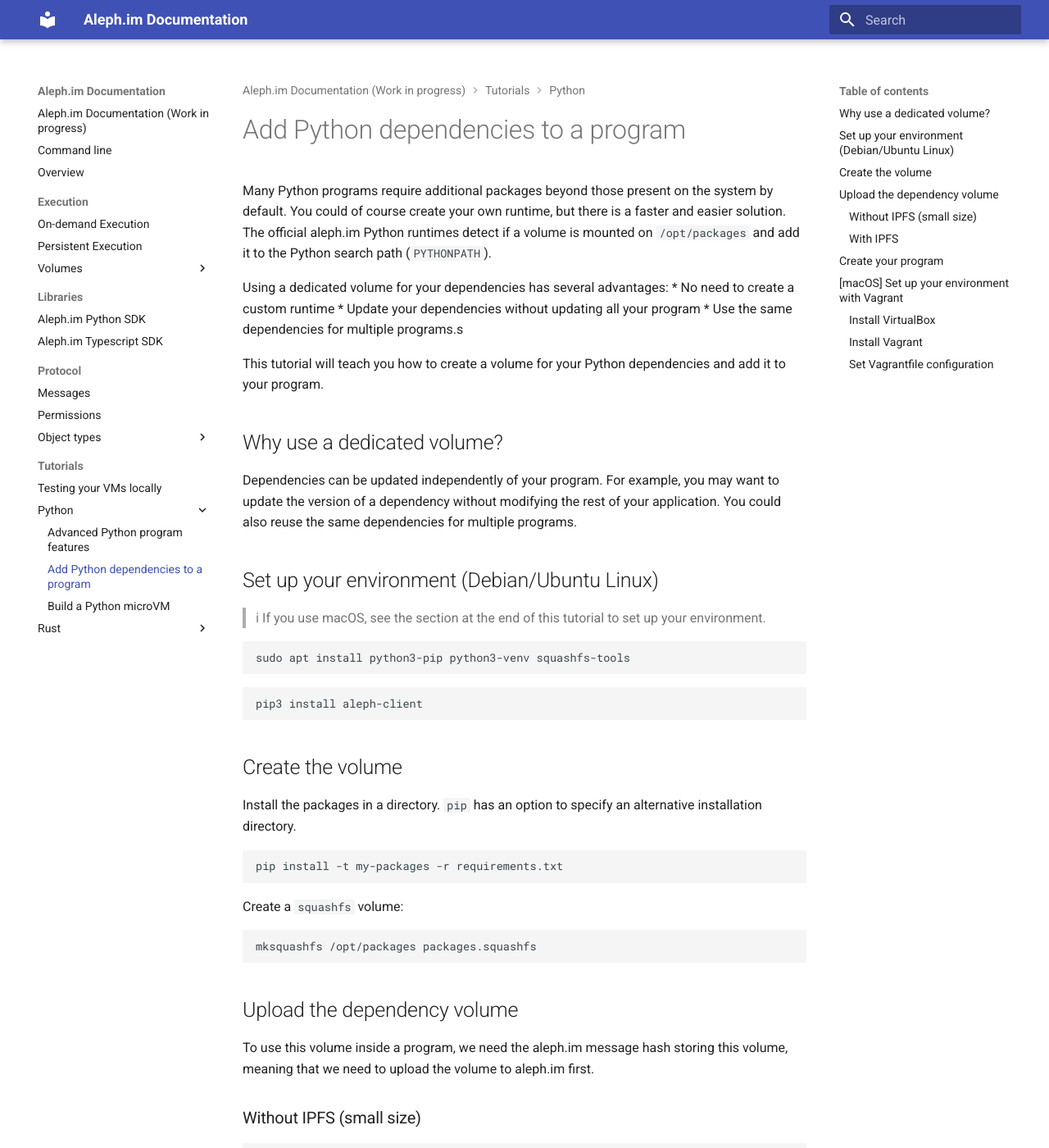
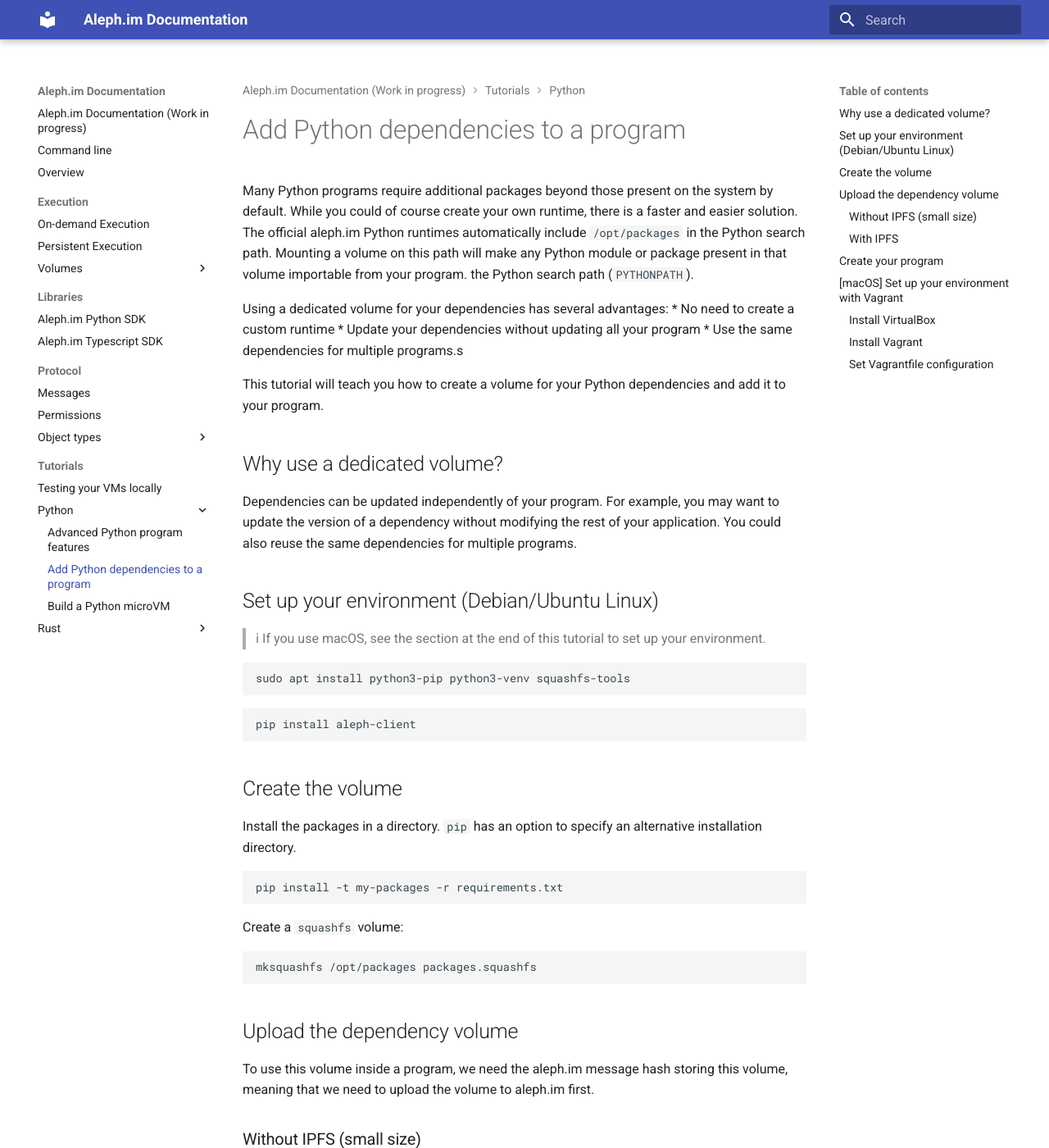
Before and after one commit to aleph-im/aleph-docs, an MkDocs documentation site: the page built from docs/tutorials/python/dependency_volume.md, in a window 1280 px wide and 1400 px high. Shown: the whole window at 82% size. Built offline with MkDocs 1.6.1 and Material for MkDocs 9.7.7, drawn with Linux system fonts in a browser that asks for light colours; some of the changed text lies outside the part shown.

Commit message:
Apply suggestions from code review
Co-authored-by: Hugo Herter <git@hugoherter.com>

````diff
--- a/docs/tutorials/python/dependency_volume.md
+++ b/docs/tutorials/python/dependency_volume.md
@@ -1,8 +1,8 @@
 # Add Python dependencies to a program
 
 Many Python programs require additional packages beyond those present on the system by default.
-You could of course create your own runtime, but there is a faster and easier solution.
-The official aleph.im Python runtimes detect if a volume is mounted on `/opt/packages` and add it to
+While you could of course create your own runtime, there is a faster and easier solution.
+The official aleph.im Python runtimes automatically include `/opt/packages` in the Python search path. Mounting a volume on this path will make any Python module or package present in that volume importable from your program.
 the Python search path (`PYTHONPATH`).
 
 Using a dedicated volume for your dependencies has several advantages:
@@ -28,7 +28,7 @@
 ```
 
 ```shell
-pip3 install aleph-client
+pip install aleph-client
 ```
 
 ## Create the volume
````
Also changed, not shown: other parts of docs/tutorials/python/dependency_volume.md (+1 -1 lines).
